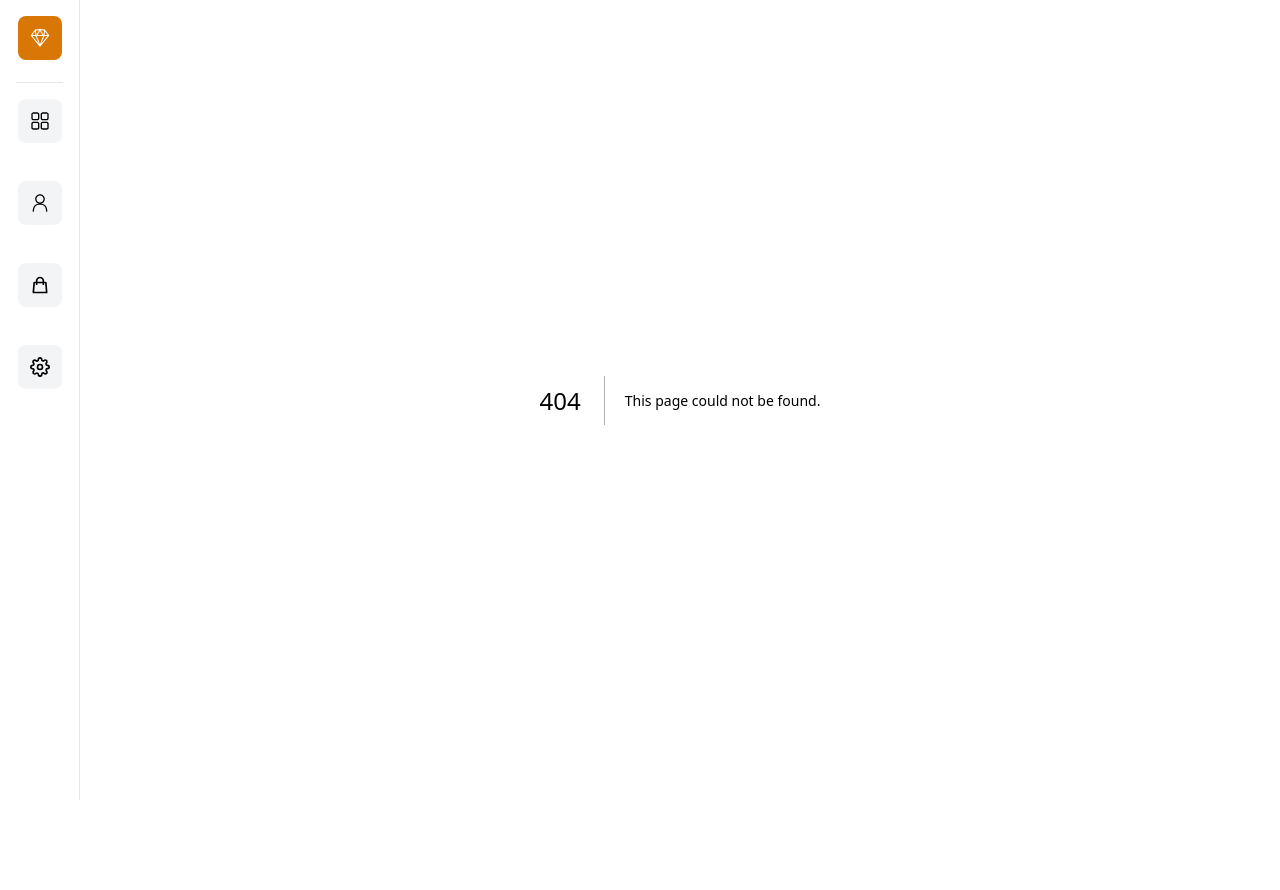
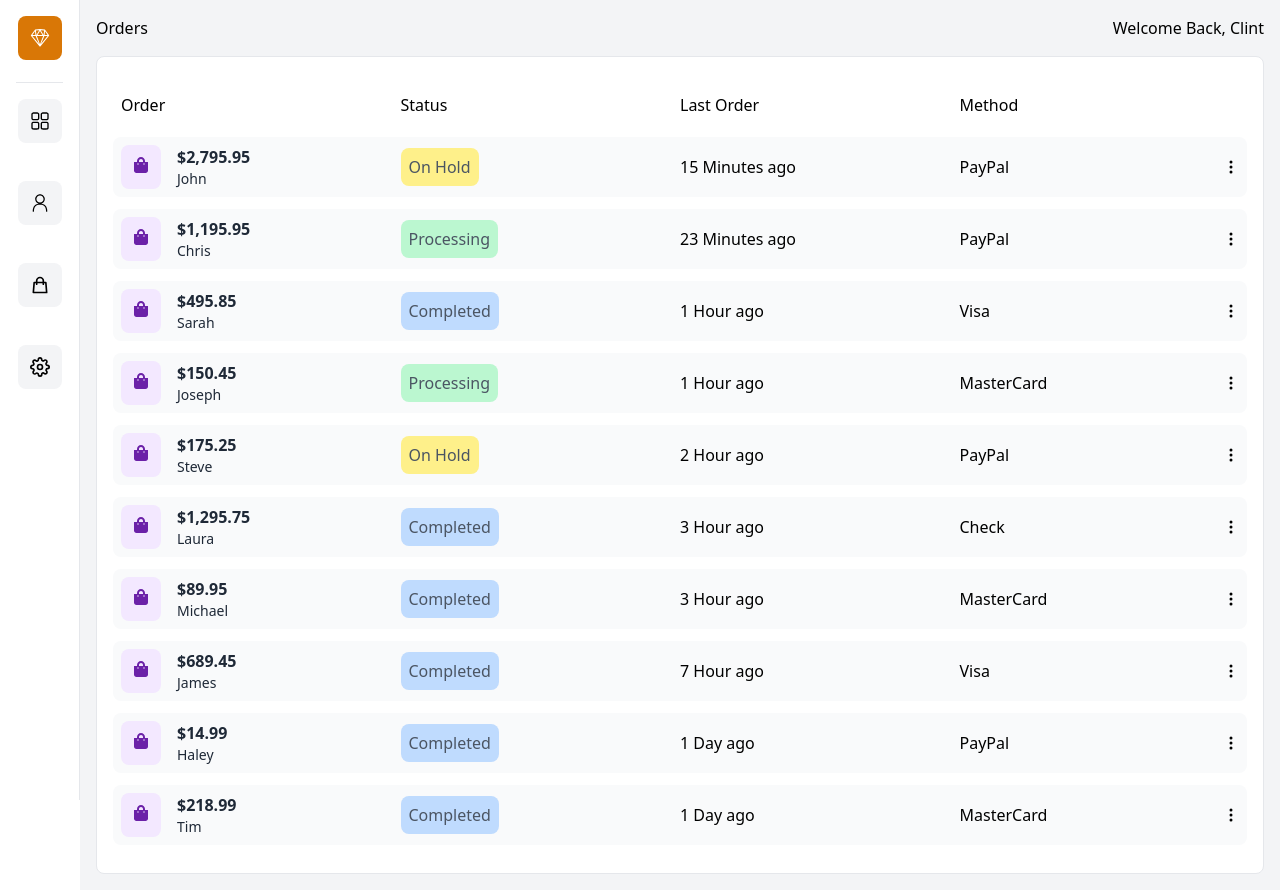
Before and after one commit to CodeKaito/nextjs-dashboard, a Next.js app: page /orders in a window 1280 px wide. Before the commit this address had no page. Before the commit the page ends 800 px from the top, so only its background shows below. Built offline with nearby package versions, Linux system fonts and the light colour scheme.

Commit message:
add pages

```diff
--- /dev/null
+++ b/pages/customer.jsx
@@ -0,0 +1,44 @@
+import React from 'react';
+import { BsPersonFill, BsThreeDotsVertical } from 'react-icons/bs';
+import { data } from '../data/data.js';
+
+const customers = () => {
+  return (
+    <div className='bg-gray-100 min-h-screen'>
+      <div className='flex justify-between p-4'>
+        <h2>Customers</h2>
+        <h2>Welcome Back, Clint</h2>
+      </div>
+      <div className='p-4'>
+        <div className='w-full m-auto p-4 border rounded-lg bg-white overflow-y-auto'>
+          <div className='my-3 p-2 grid md:grid-cols-4 sm:grid-cols-3 grid-cols-2 items-center justify-between cursor-pointer'>
+            <span>Name</span>
+            <span className='sm:text-left text-right'>Email</span>
+            <span className='hidden md:grid'>Last Order</span>
+            <span className='hidden sm:grid'>Method</span>
+          </div>
+          <ul>
+            {data.map((order, id) => (
+                <li key={id} className='bg-gray-50 hover:bg-gray-100 rounded-lg my-3 p-2 grid md:grid-cols-4 sm:grid-cols-3 grid-cols-2 items-center justify-between cursor-pointer'>
+                    <div className='flex items-center'>
+                        <div className='bg-purple-100 p-3 rounded-lg'>
+                            <BsPersonFill className='text-purple-800' />
+                        </div>
+                        <p className='pl-4'>{order.name.first + ' ' + order.name.last}</p>
+                    </div>
+                    <p className='text-gray-600 sm:text-left text-right'>{order.name.first}@gmail.com</p>
+                    <p className='hidden md:flex'>{order.date}</p>
+                    <div className='sm:flex hidden justify-between items-center'>
+                        <p>{order.method}</p>
+                        <BsThreeDotsVertical />
+                    </div>
+                </li>
+            ))}
+          </ul>
+        </div>
+      </div>
+    </div>
+  );
+};
+
+export default customers;
--- /dev/null
+++ b/pages/orders.jsx
@@ -0,0 +1,65 @@
+import React from 'react';
+import { FaShoppingBag } from 'react-icons/fa';
+import { BsThreeDotsVertical } from 'react-icons/bs';
+import { data } from '../data/data.js';
+
+const orders = () => {
+  return (
+    <div className='bg-gray-100 min-h-screen'>
+      <div className='flex justify-between px-4 pt-4'>
+        <h2>Orders</h2>
+        <h2>Welcome Back, Clint</h2>
+      </div>
+      <div className='p-4'>
+        <div className='w-full m-auto p-4 border rounded-lg bg-white overflow-y-auto'>
+          <div className='my-3 p-2 grid md:grid-cols-4 sm:grid-cols-3 grid-cols-2 items-center justify-between cursor-pointer'>
+            <span>Order</span>
+            <span className='sm:text-left text-right'>Status</span>
+            <span className='hidden md:grid'>Last Order</span>
+            <span className='hidden sm:grid'>Method</span>
+          </div>
+          <ul>
+            {data.map((order, id) => (
+              <li
+                key={id}
+                className='bg-gray-50 hover:bg-gray-100 rounded-lg my-3 p-2 grid md:grid-cols-4 sm:grid-cols-3 grid-cols-2 items-center justify-between cursor-pointer'
+              >
+                <div className='flex'>
+                  <div className='bg-purple-100 p-3 rounded-lg'>
+                    <FaShoppingBag className='text-purple-800' />
+                  </div>
+                  <div className='pl-4'>
+                    <p className='text-gray-800 font-bold'>
+                      ${order.total.toLocaleString()}
+                    </p>
+                    <p className='text-gray-800 text-sm'>{order.name.first}</p>
+                  </div>
+                </div>
+                <p className='text-gray-600 sm:text-left text-right'>
+                  <span
+                    className={
+                      order.status == 'Processing'
+                        ? 'bg-green-200 p-2 rounded-lg'
+                        : order.status == 'Completed'
+                        ? 'bg-blue-200 p-2 rounded-lg'
+                        : 'bg-yellow-200 p-2 rounded-lg'
+                    }
+                  >
+                    {order.status}
+                  </span>
+                </p>
+                <p className='hidden md:flex'>{order.date}</p>
+                <div className='sm:flex hidden justify-between items-center'>
+                  <p>{order.method}</p>
+                  <BsThreeDotsVertical />
+                </div>
+              </li>
+            ))}
+          </ul>
+        </div>
+      </div>
+    </div>
+  );
+};
+
+export default orders;
```
